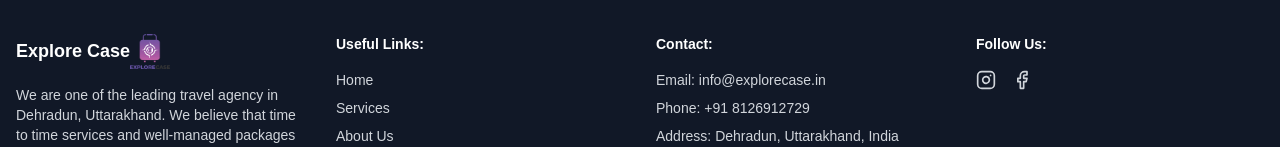
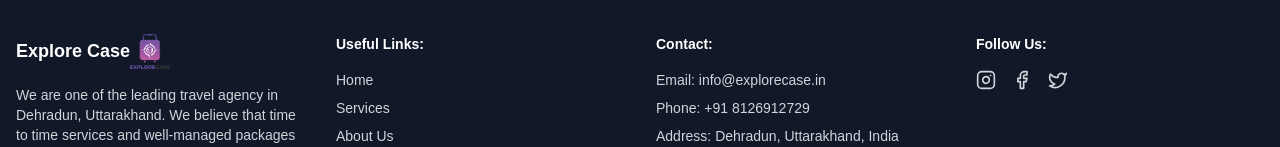
Before and after one commit to VaibhaRanghar/Explore-Case, a Next.js app: page / in a window 1280 px wide. Shown: the part 4554-4701 px from the top of the page. Built offline with nearby package versions, Linux system fonts and the light colour scheme.

Commit message:
UI fixed + twitter link added

```diff
--- a/src/components/VehicleShowcase.tsx
+++ b/src/components/VehicleShowcase.tsx
@@ -1,9 +1,5 @@
 "use client";
 import React, { useState } from "react";
-import slide_image_1 from "../../public/cars/car1.jpg";
-import slide_image_2 from "../../public/cars/car2.jpg";
-import slide_image_3 from "../../public/cars/car3.jpg";
-import slide_image_4 from "../../public/cars/car4.webp";
 import Image from "next/image";
 
 import { ChevronLeft, ChevronRight } from "lucide-react";
@@ -11,10 +7,10 @@
 const VehicleShowcase = () => {
   // Sample car images - replace with your actual images
   const slides = [
-    { id: 1, src: slide_image_1, alt: "Maruti Ertiga" },
-    { id: 2, src: slide_image_2, alt: "Swift" },
-    { id: 3, src: slide_image_3, alt: "Traveller" },
-    { id: 4, src: slide_image_4, alt: "Innova" },
+    { id: 1, src: "/cars/car1.jpg", alt: "Maruti Ertiga" },
+    { id: 2, src: "/cars/car2.jpg", alt: "Swift" },
+    { id: 3, src: "/cars/car3.jpg", alt: "Traveller" },
+    { id: 4, src: "/cars/car4.webp", alt: "Innova" },
   ];
 
   const [currentIndex, setCurrentIndex] = useState(0);
--- a/src/components/footer.tsx
+++ b/src/components/footer.tsx
@@ -1,5 +1,5 @@
 import Link from "next/link";
-import { Instagram, Facebook } from "lucide-react";
+import { Instagram, Facebook, Twitter } from "lucide-react";
 import Image from "next/image";
 
 export default function Footer() {
@@ -72,6 +72,12 @@
               >
                 <Facebook className="w-5 h-5" />
               </Link>
+              <Link
+                href="https://x.com/explore_case?s=21"
+                className="hover:text-white"
+              >
+                <Twitter className="w-5 h-5" />
+              </Link>
             </div>
           </div>
         </div>
```
